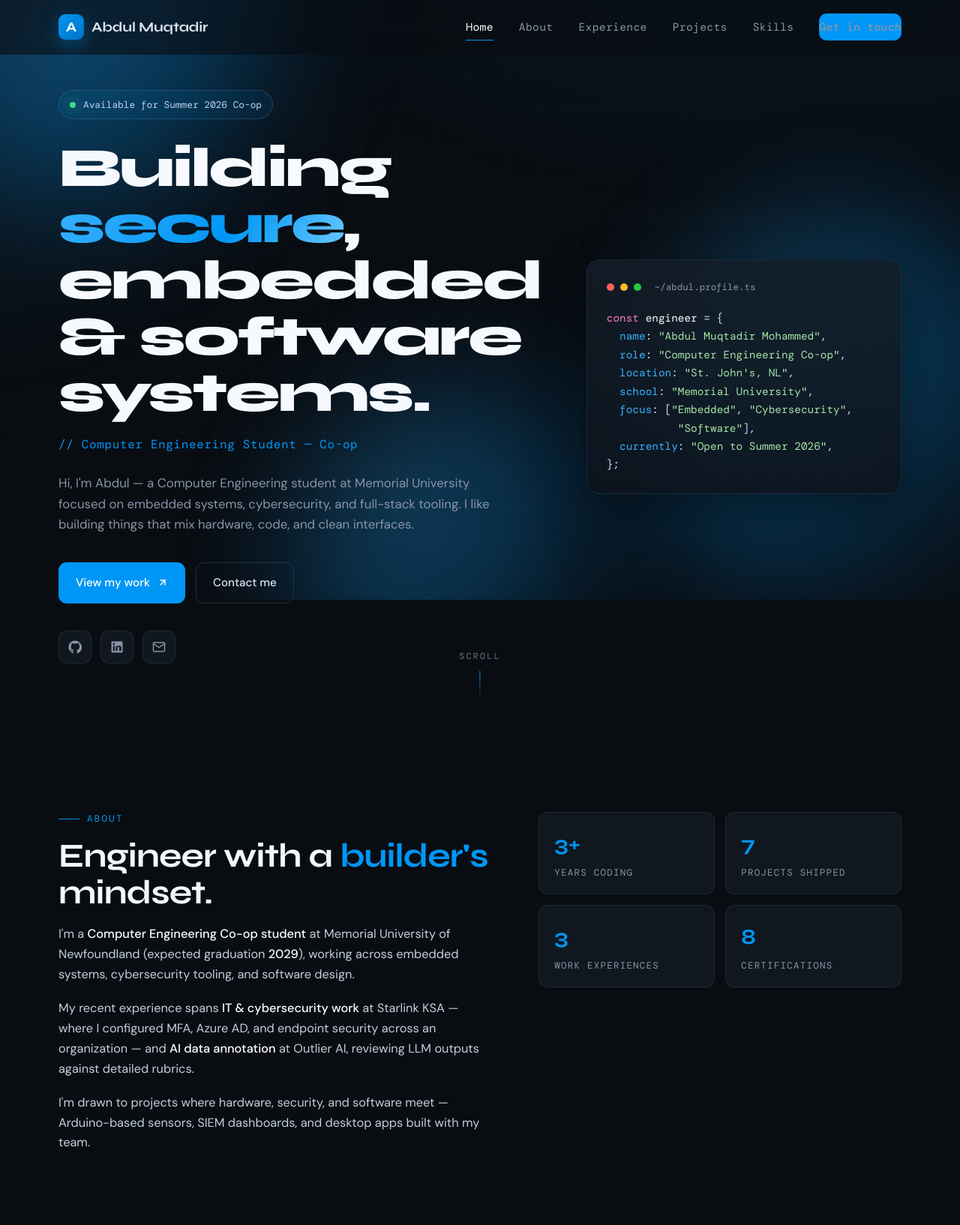
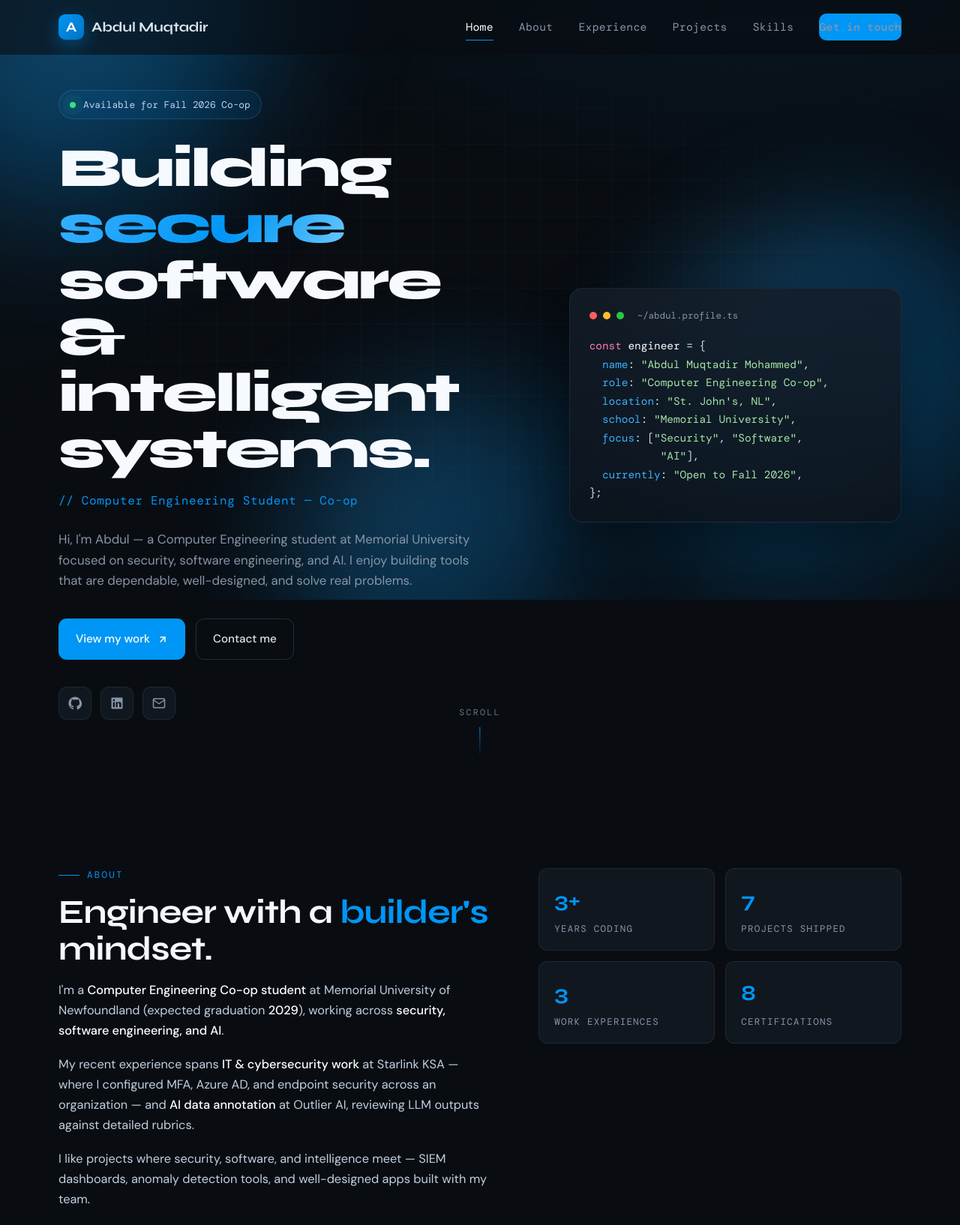
Before and after one commit to abdul-muqtadir741/abdul-muqtadir741.github.io, a plain HTML site: page index.html in a window 1280 px wide. Shown: the top 1634 px of the page at 75% size. Drawn offline with nearby package versions, Linux system fonts and the light colour scheme.

Commit message:
Initial portfolio

```diff
--- a/index.html
+++ b/index.html
@@ -532,18 +532,18 @@ section{padding:110px 0;position:relative}
       <div class="reveal">
         <div class="availability">
           <span class="pulse-dot"></span>
-          Available for Summer 2026 Co-op
+          Available for Fall 2026 Co-op
         </div>
         <h1>
-          Building <span class="accent">secure</span>,<br>
-          embedded &amp; software<br>
+          Building <span class="accent">secure</span> software<br>
+          &amp; intelligent<br>
           systems.
         </h1>
         <div class="role">// Computer Engineering Student — Co-op</div>
         <p class="lead">
           Hi, I'm Abdul — a Computer Engineering student at Memorial University focused on
-          embedded systems, cybersecurity, and full-stack tooling. I like building things
-          that mix hardware, code, and clean interfaces.
+          security, software engineering, and AI. I enjoy building tools that are dependable,
+          well-designed, and solve real problems.
         </p>
         <div class="hero-actions">
           <a href="#projects" class="btn btn-primary">
@@ -575,9 +575,9 @@ section{padding:110px 0;position:relative}
   <span class="fn">role</span>: <span class="str">"Computer Engineering Co-op"</span>,
   <span class="fn">location</span>: <span class="str">"St. John's, NL"</span>,
   <span class="fn">school</span>: <span class="str">"Memorial University"</span>,
-  <span class="fn">focus</span>: [<span class="str">"Embedded"</span>, <span class="str">"Cybersecurity"</span>,
-           <span class="str">"Software"</span>],
-  <span class="fn">currently</span>: <span class="str">"Open to Summer 2026"</span>,
+  <span class="fn">focus</span>: [<span class="str">"Security"</span>, <span class="str">"Software"</span>,
+           <span class="str">"AI"</span>],
+  <span class="fn">currently</span>: <span class="str">"Open to Fall 2026"</span>,
 };</pre>
       </div>
     </div>
@@ -599,8 +599,8 @@ section{padding:110px 0;position:relative}
         <div class="about-text">
           <p>
             I'm a <strong>Computer Engineering Co-op student</strong> at Memorial University of
-            Newfoundland (expected graduation <strong>2029</strong>), working across embedded systems,
-            cybersecurity tooling, and software design.
+            Newfoundland (expected graduation <strong>2029</strong>), working across
+            <strong>security, software engineering, and AI</strong>.
           </p>
           <p>
             My recent experience spans <strong>IT &amp; cybersecurity work</strong> at Starlink KSA — where I
@@ -608,8 +608,8 @@ section{padding:110px 0;position:relative}
             <strong>AI data annotation</strong> at Outlier AI, reviewing LLM outputs against detailed rubrics.
           </p>
           <p>
-            I'm drawn to projects where hardware, security, and software meet — Arduino-based
-            sensors, SIEM dashboards, and desktop apps built with my team.
+            I like projects where security, software, and intelligence meet — SIEM dashboards,
+            anomaly detection tools, and well-designed apps built with my team.
           </p>
         </div>
       </div>
@@ -935,7 +935,7 @@ section{padding:110px 0;position:relative}
     <div class="contact-wrap reveal">
       <span class="section-label contact-label">Contact</span>
       <h2>Let's build something <span>together</span>.</h2>
-      <p>I'm open to Summer 2026 Co-op roles in embedded systems, cybersecurity, and software engineering. Reach out — I'd love to chat.</p>
+      <p>I'm open to Fall 2026 Co-op roles in embedded systems, cybersecurity, and software engineering. Reach out — I'd love to chat.</p>
       <div class="contact-actions">
         <a href="mailto:amuqtadirm@mun.ca" class="btn btn-primary">
           amuqtadirm@mun.ca
```
